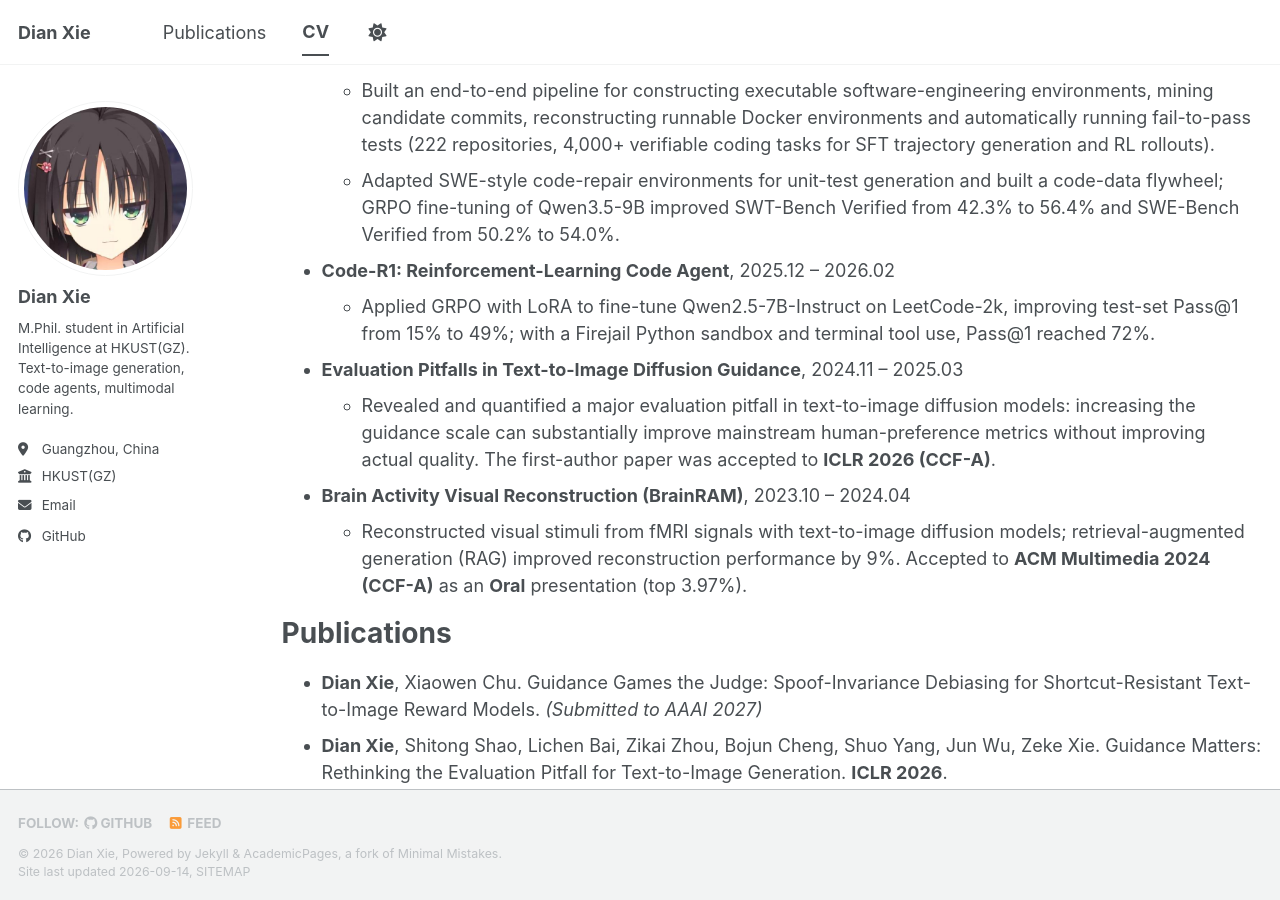
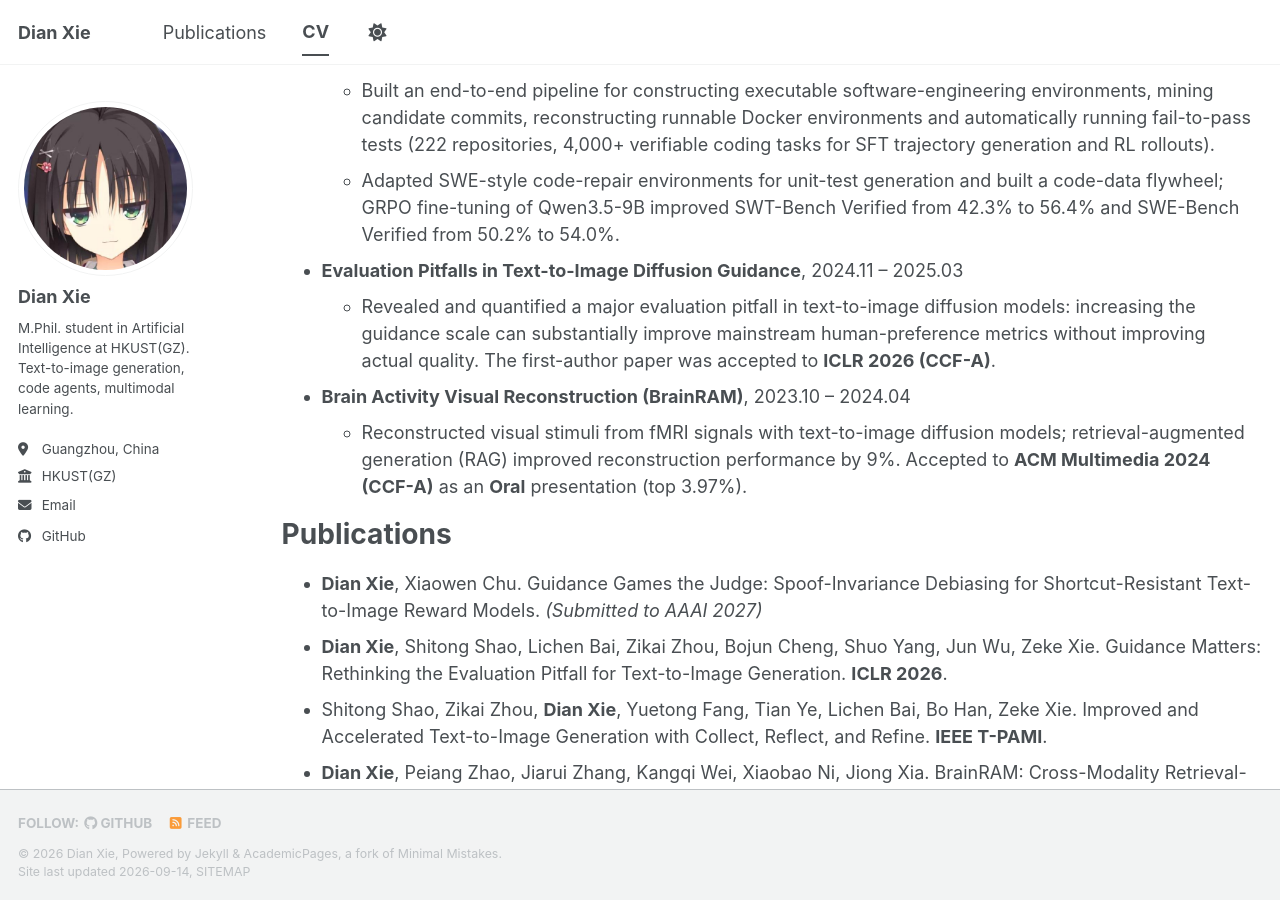
Before and after one commit to Maxwells-Ayakashi/maxwells-ayakashi.github.io, a Jekyll site: the page built from _pages/cv.md, in a window 1280 px wide and 900 px high, scrolled down 431 px. Built offline with Jekyll 4.4.1, drawn with Linux system fonts in a browser that asks for light colours; a style sheet for code colours, icons or effects is not loaded.

Commit message:
Remove Code-R1 entry

```diff
--- a/_pages/cv.md
+++ b/_pages/cv.md
@@ -20,8 +20,6 @@ Research & Industry Experience
   * Designed and implemented a trajectory-construction module for code-agent training data, converting GitHub pull-request diffs, commit histories, CI results and review signals into multi-turn conversations in the OpenAI tool-use format (290k+ GitHub repositories, 300B+ tokens for model mid-training).
   * Built an end-to-end pipeline for constructing executable software-engineering environments, mining candidate commits, reconstructing runnable Docker environments and automatically running fail-to-pass tests (222 repositories, 4,000+ verifiable coding tasks for SFT trajectory generation and RL rollouts).
   * Adapted SWE-style code-repair environments for unit-test generation and built a code-data flywheel; GRPO fine-tuning of Qwen3.5-9B improved SWT-Bench Verified from 42.3% to 56.4% and SWE-Bench Verified from 50.2% to 54.0%.
-* **Code-R1: Reinforcement-Learning Code Agent**, 2025.12 – 2026.02
-  * Applied GRPO with LoRA to fine-tune Qwen2.5-7B-Instruct on LeetCode-2k, improving test-set Pass@1 from 15% to 49%; with a Firejail Python sandbox and terminal tool use, Pass@1 reached 72%.
 * **Evaluation Pitfalls in Text-to-Image Diffusion Guidance**, 2024.11 – 2025.03
   * Revealed and quantified a major evaluation pitfall in text-to-image diffusion models: increasing the guidance scale can substantially improve mainstream human-preference metrics without improving actual quality. The first-author paper was accepted to **ICLR 2026 (CCF-A)**.
 * **Brain Activity Visual Reconstruction (BrainRAM)**, 2023.10 – 2024.04
```
Also changed, not shown: _pages/about.md (+0 -1 lines).
